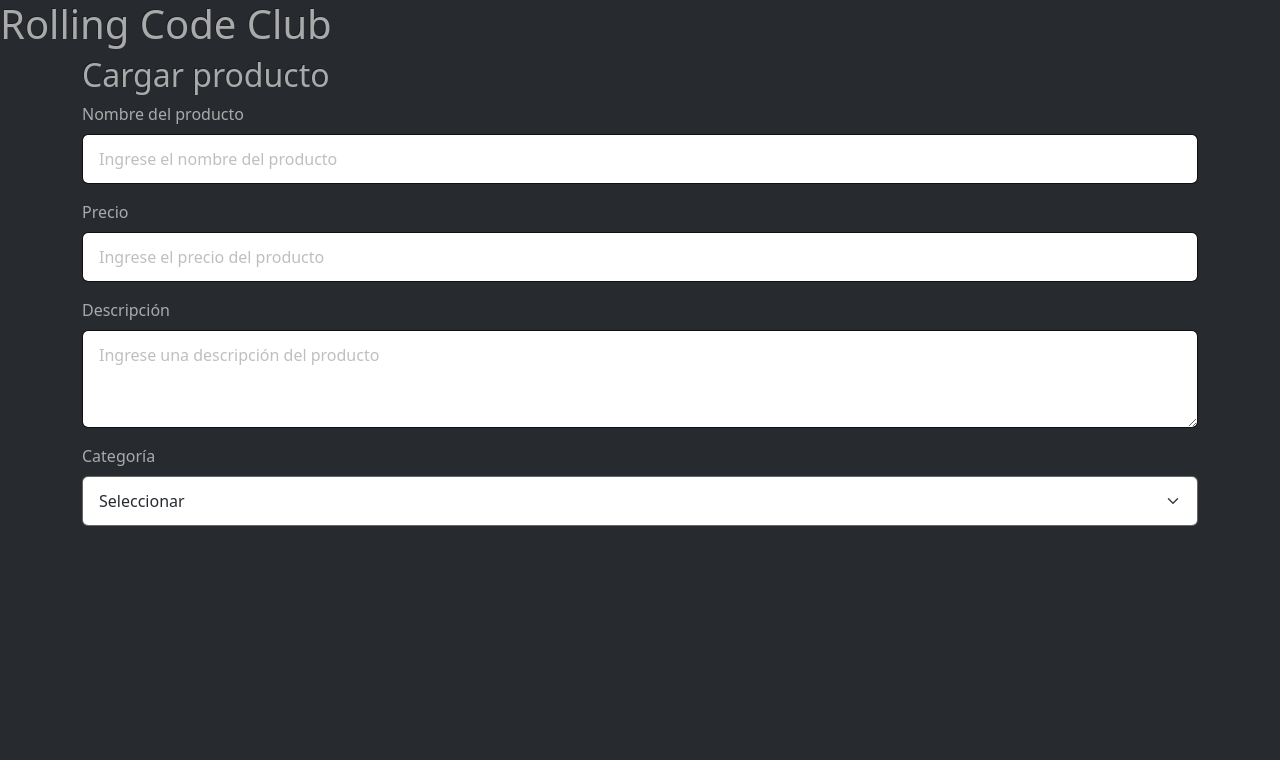
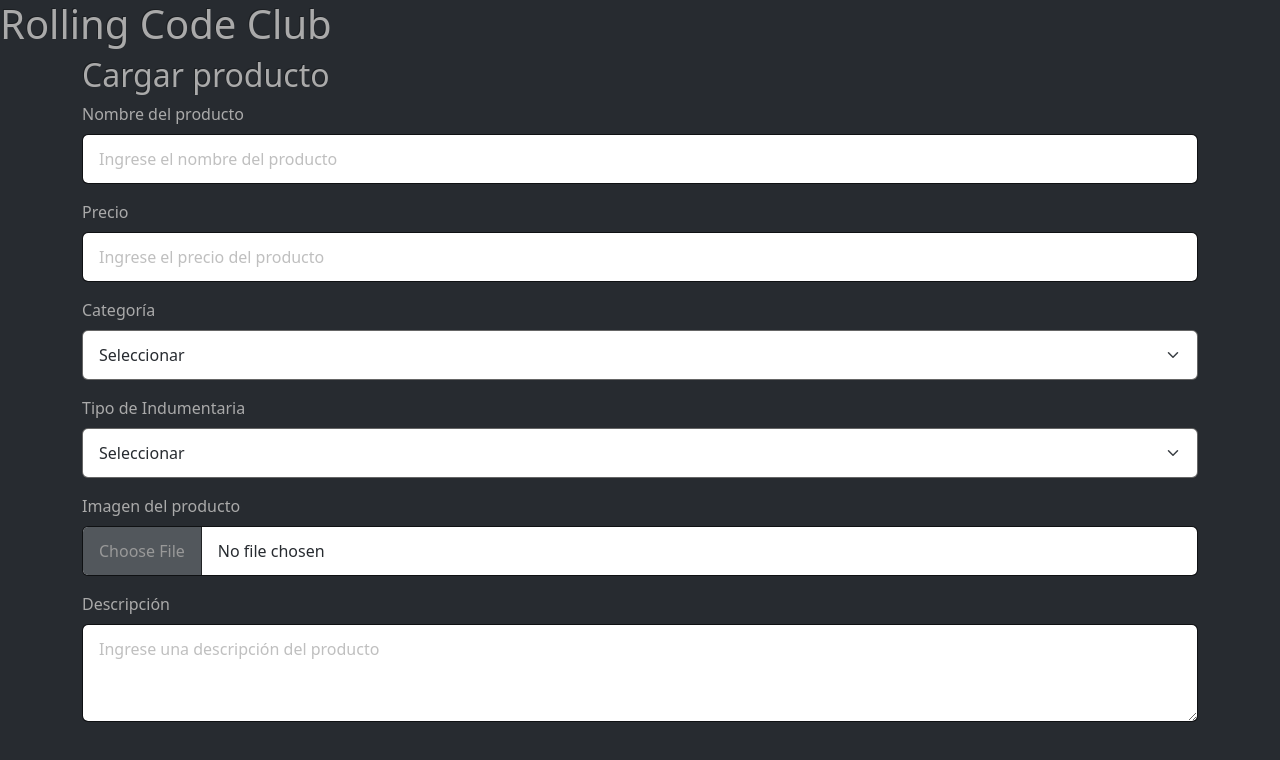
Before and after one commit to ximebarrientos/rollingCodeClub, a React (Vite) app: page / in a window 1280 px wide. Shown: the top 760 px of the page. Built offline with nearby package versions, Linux system fonts and the light colour scheme.

Commit message:
agregue campos para categoría, tipo de indumentaria e imagen en el formulario de producto

```diff
--- a/src/components/pages/producto/FormularioProducto.jsx
+++ b/src/components/pages/producto/FormularioProducto.jsx
@@ -20,6 +20,27 @@ const FormularioProducto = () => {
               placeholder="Ingrese el precio del producto"
             />
           </Form.Group>
+          <Form.Group className="mb-3" controlId="categoriaProducto">
+            <Form.Label>Categoría</Form.Label>
+            <Form.Select>
+              <option value="">Seleccionar</option>
+              <option value="Indumentaria">Indumentaria</option>
+              <option value="Articulos">Artículos para entrenar</option>
+            </Form.Select>
+          </Form.Group>
+          <Form.Group>
+            <Form.Label>Tipo de Indumentaria</Form.Label>
+            <Form.Select className="mb-3" controlId="subcategoriaProducto">
+              <option value="">Seleccionar</option>
+              <option value="Remera">Remera</option>
+              <option value="Short">Short</option>
+              <option value="Calzado">Calzado</option>
+            </Form.Select>
+          </Form.Group>
+          <Form.Group className="mb-3" controlId="imagenProducto">
+            <Form.Label>Imagen del producto</Form.Label>
+            <Form.Control type="file" />
+          </Form.Group>
           <Form.Group className="mb-3" controlId="descripcionProducto">
             <Form.Label>Descripción</Form.Label>
             <Form.Control
@@ -28,14 +49,6 @@ const FormularioProducto = () => {
               placeholder="Ingrese una descripción del producto"
             />
           </Form.Group>
-          <Form.Group className="mb-3" controlId="categoriaProducto">
-            <Form.Label>Categoría</Form.Label>
-            <Form.Select>
-              <option value="">Seleccionar</option>
-              <option value="indumentaria">Indumentaria</option>
-              <option value="articulos">Artículos para entrenar</option>
-            </Form.Select>
-          </Form.Group>
         </Form>
       </Row>
     </Container>
```
